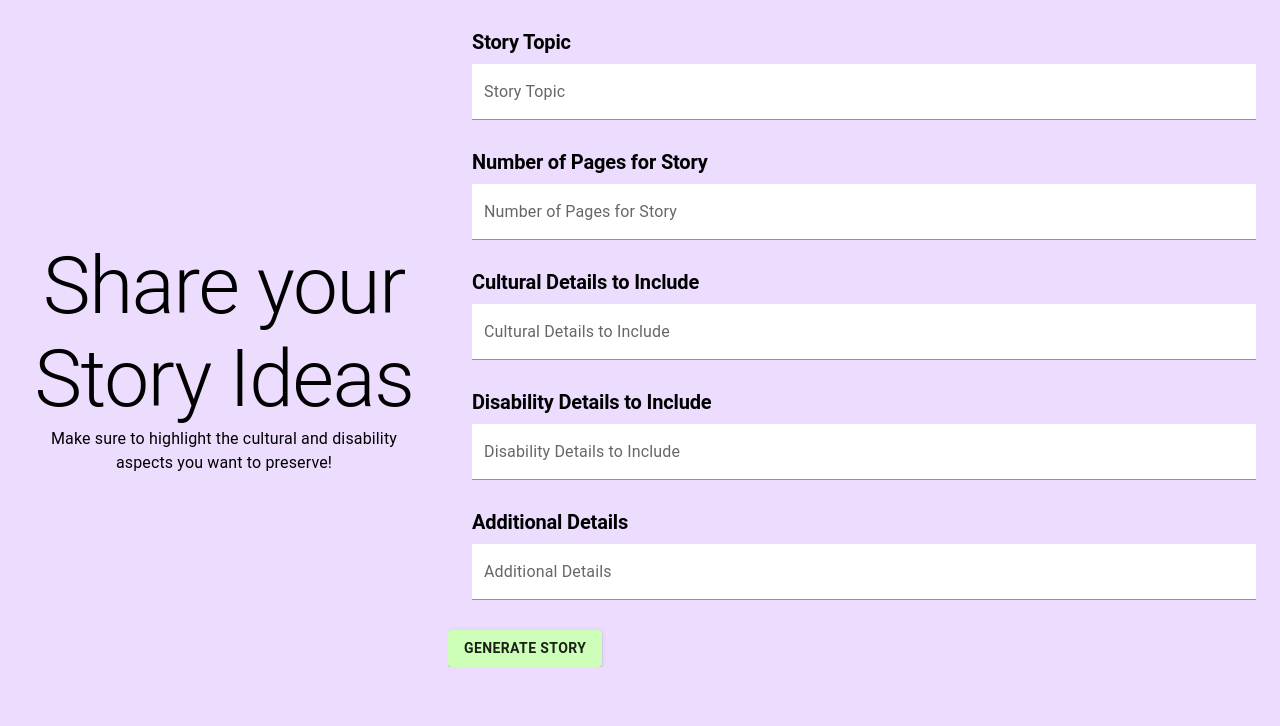
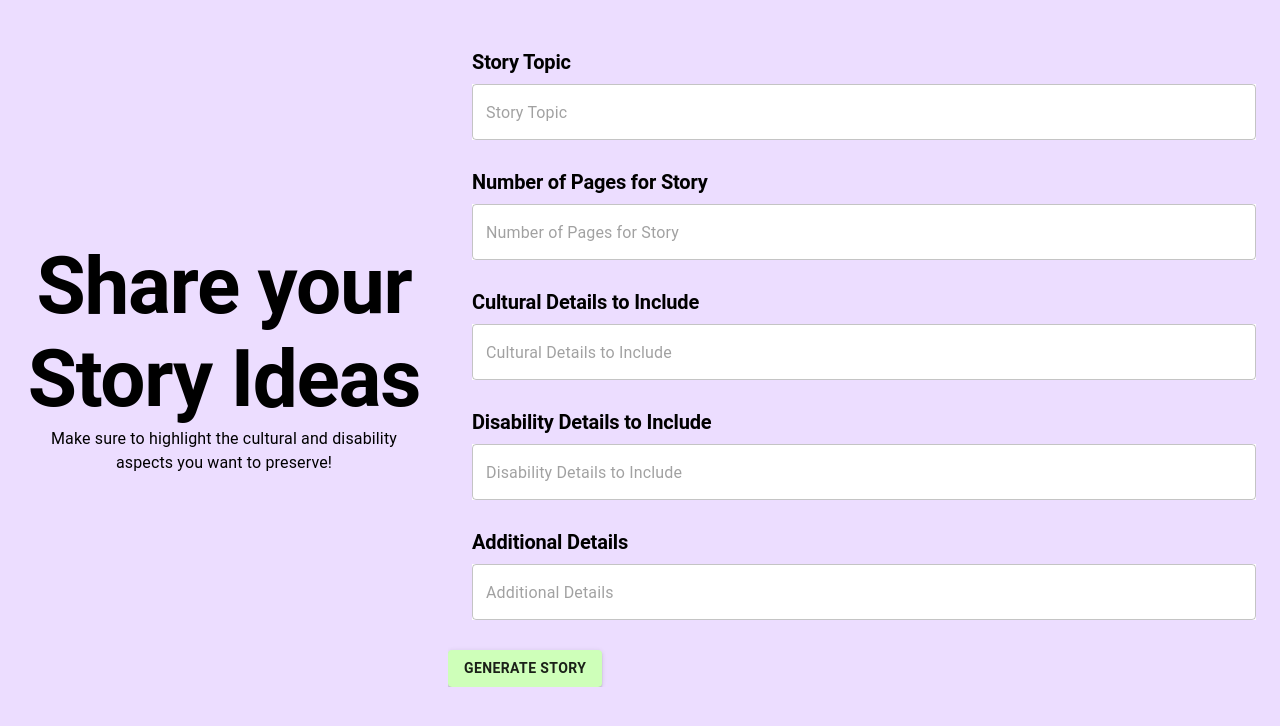
Before and after one commit to caitlynrawlings/AI_Storybook, a React (Create React App) app: page / in a window 1280 px wide. Shown: the top 726 px of the page. Built offline with nearby package versions, Linux system fonts and the light colour scheme.

Commit message:
some coloring and styling changes

```diff
--- a/src/components/PromptResponse.js
+++ b/src/components/PromptResponse.js
@@ -8,10 +8,6 @@ const PromptResponse = ({ sx, prompt, value, onChange }) => {
     setValue(event.target.value);
   };
 
-  const handleInputBlur = () => {
-    onChange(textValue)
-  };
-
   const handleInputKeyPress = (event) => {
     if (event.key === 'Enter') {
         onChange(textValue)
@@ -20,15 +16,17 @@ const PromptResponse = ({ sx, prompt, value, onChange }) => {
 
   return (
     <TextField
-      sx={{ ...sx }}
+      sx={{ ...sx, backgroundColor: 'white' }}
       id={prompt.replace(/\s+/g, '-').toLowerCase()}
-      label={prompt}
-      variant="filled"
+      multiline
+      variant="outlined"
       value={textValue}
       onChange={handleInputChange}
-      onBlur={handleInputBlur}
       onKeyDown={handleInputKeyPress}
-      inputProps={{ style: { background: 'white' } }}
+      placeholder={prompt}
+      InputLabelProps={{
+        shrink: false,
+      }}
     />
   );
 };
--- a/src/pages/StartScreen.js
+++ b/src/pages/StartScreen.js
@@ -46,11 +46,10 @@ const StartScreen = () => {
       <Container display="flex" flexDirection="column">
         {prompts.map((prompt, index) => (
           <div key={prompt}>
-            <Typography variant='h2' paddingBottom='10px' paddingTop='10px'>{prompt}</Typography>
+            <Typography variant='h2' paddingBottom='10px' paddingTop='30px'>{prompt}</Typography>
             <PromptResponse
               sx={{
                 width: '100%',
-                paddingBottom: '20px',
                }}
               prompt={prompt}
               value={responses[index]}
@@ -78,7 +77,7 @@ const StartScreen = () => {
       <Box sx={{ display: 'flex', width: '65%', overflowY: 'auto', flexDirection: 'column',  alignItems: 'flex-start', marginTop: '20px', marginBottom: '40px', }}>
         {/* TODO: add clear input button */}
         <StoryPrompts sx={{ width: '100%' }}/>
-        <GenerateStoryButton sx={{ flexGrow: 0, marginTop: '10px' }}/>
+        <GenerateStoryButton sx={{ flexGrow: 0, marginTop: '30px' }}/>
       </Box>
     </Box>
   );
--- a/src/theme.js
+++ b/src/theme.js
@@ -3,7 +3,7 @@ import { createTheme } from '@mui/material/styles';
 const theme = createTheme({
   typography: {
     h1: {
-      fontSize: '40px'
+      fontSize: '40px', fontWeight: 'bold',
     },
     h2: {
       fontSize: '20px', fontWeight: 'bold', textAlign: 'left'
```
